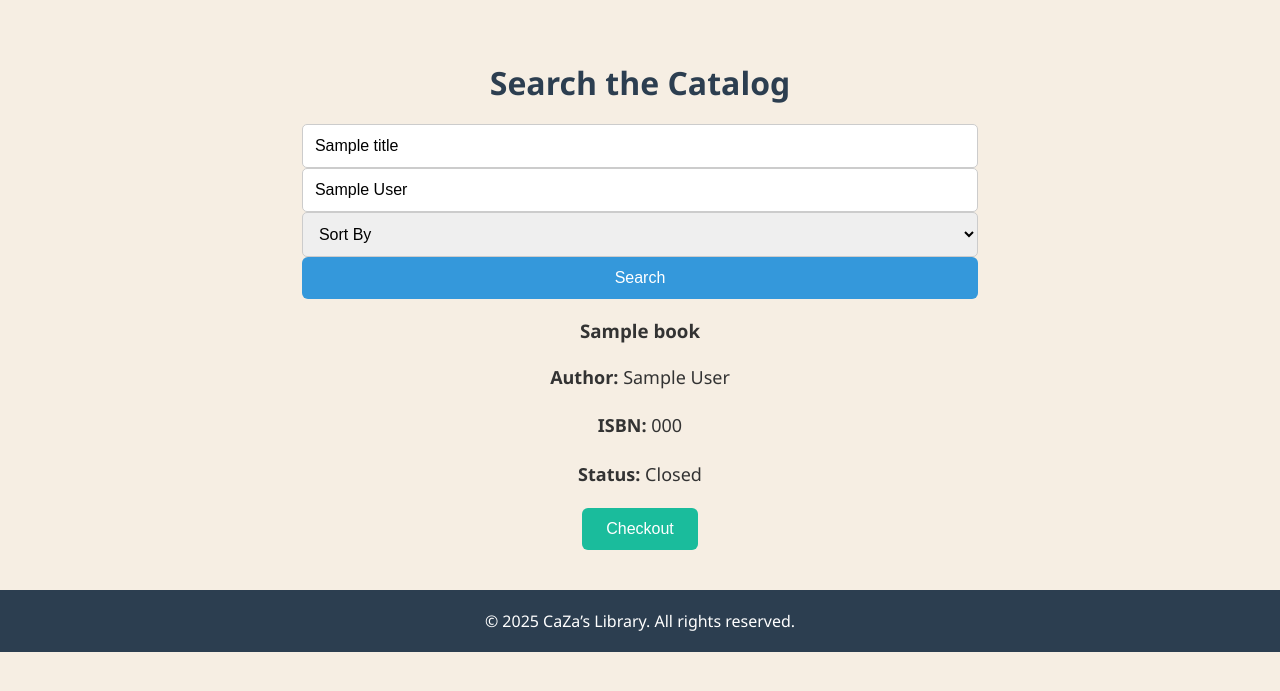
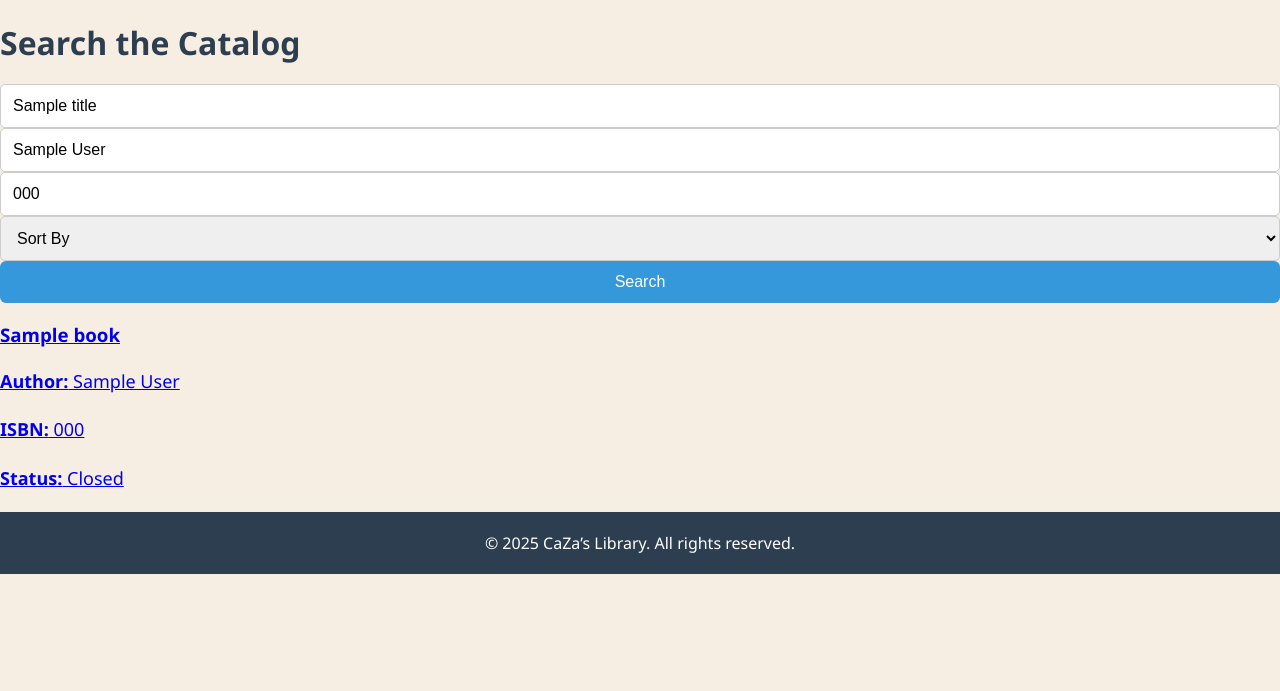
Before and after one commit to Cmier04/CaZa-s-Library, a Flask app: template frontend/templates/search.html in a window 1280 px wide. Shown: the part 67-758 px from the top of the page. Run offline with Flask 3, Linux system fonts and the light colour scheme; the template is opened without the code that fills it: most values are stand-ins (such as "Sample title", 1, 10 or a date in 2020).

Commit message:
added links to book listing pages where members can rent and check book status, added sort list and seperate fields for search

```diff
--- a/frontend/templates/search.html
+++ b/frontend/templates/search.html
@@ -2,14 +2,14 @@
 {% block title %}Search - CaZa's Library{% endblock %}
 
 {% block content %}
-<div class="container">
+<div class="book-list-container">
   <h1>Search the Catalog</h1>
 
   <form method="POST" action="{{ url_for('frontend.search')}}">
     <div class="form-row">
       <input type="text" name="title" placeholder="Title" value="{{ title }}">
       <input type="text" name="author" placeholder="Author" value="{{ author }}">
-      <inout type="text" name="isbn" placeholder="ISBN" value="{{ isbn }}">
+      <input type="text" name="isbn" placeholder="ISBN" value="{{ isbn }}">
 
     <!-- Sort feature -->
     <select name="sort-by">
@@ -25,11 +25,12 @@
     {% if books %}
       {% for book in books %}
       <div class="book">
+        <a href="{{ url_for('frontend.listing_member', isbn=book.isbn) }}">
           <h3>{{ book.title }}</h3>
           <p><strong>Author:</strong> {{ book.author }}</p>
           <p><strong>ISBN:</strong> {{ book.isbn }}</p>
           <p><strong>Status:</strong> {{book.rent_status|capitalize }}</p>
-      <button id="rent-book-{{ loop.index }}">Checkout</button>
+        </a>
       </div>
       {% endfor %}
     {% else %}
```
Lines whose indentation alone changed are shown as unchanged.
